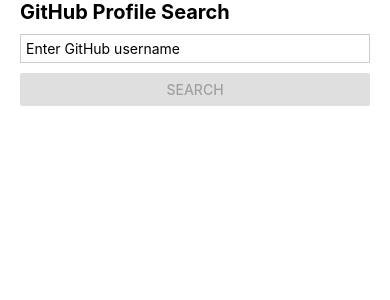
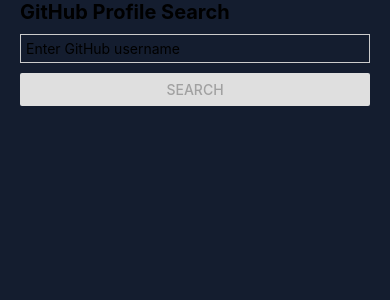
Before and after one commit to kmxtaylor/github-username-finder, a React Native app: screen / in a window 390 px wide. Shown: the top 300 px of the page. Built offline with nearby package versions, Linux system fonts and the light colour scheme.

Commit message:
add basic global styles & light statusbar

```diff
--- a/App.js
+++ b/App.js
@@ -1,5 +1,5 @@
 import { useFonts, useCallBack } from 'expo-font';
-import { SafeAreaView } from 'react-native';
+import { SafeAreaView, StyleSheet, StatusBar } from 'react-native';
 
 import GitHubProfile from './screens/GitHubProfile';
 
@@ -12,10 +12,20 @@
   if (!fontsLoaded) return null;
 
   return (
-    <SafeAreaView>
-      <GitHubProfile />
-    </SafeAreaView>
+    <>
+      <StatusBar barStyle='light-content'></StatusBar>
+      <SafeAreaView style={styles.container}>
+        <GitHubProfile />
+      </SafeAreaView>
+    </>
   );
 };
 
+const styles = StyleSheet.create({
+  container: {
+    flex: 1,
+    backgroundColor: '#141d2f',
+  },
+});
+
 export default App;
```
